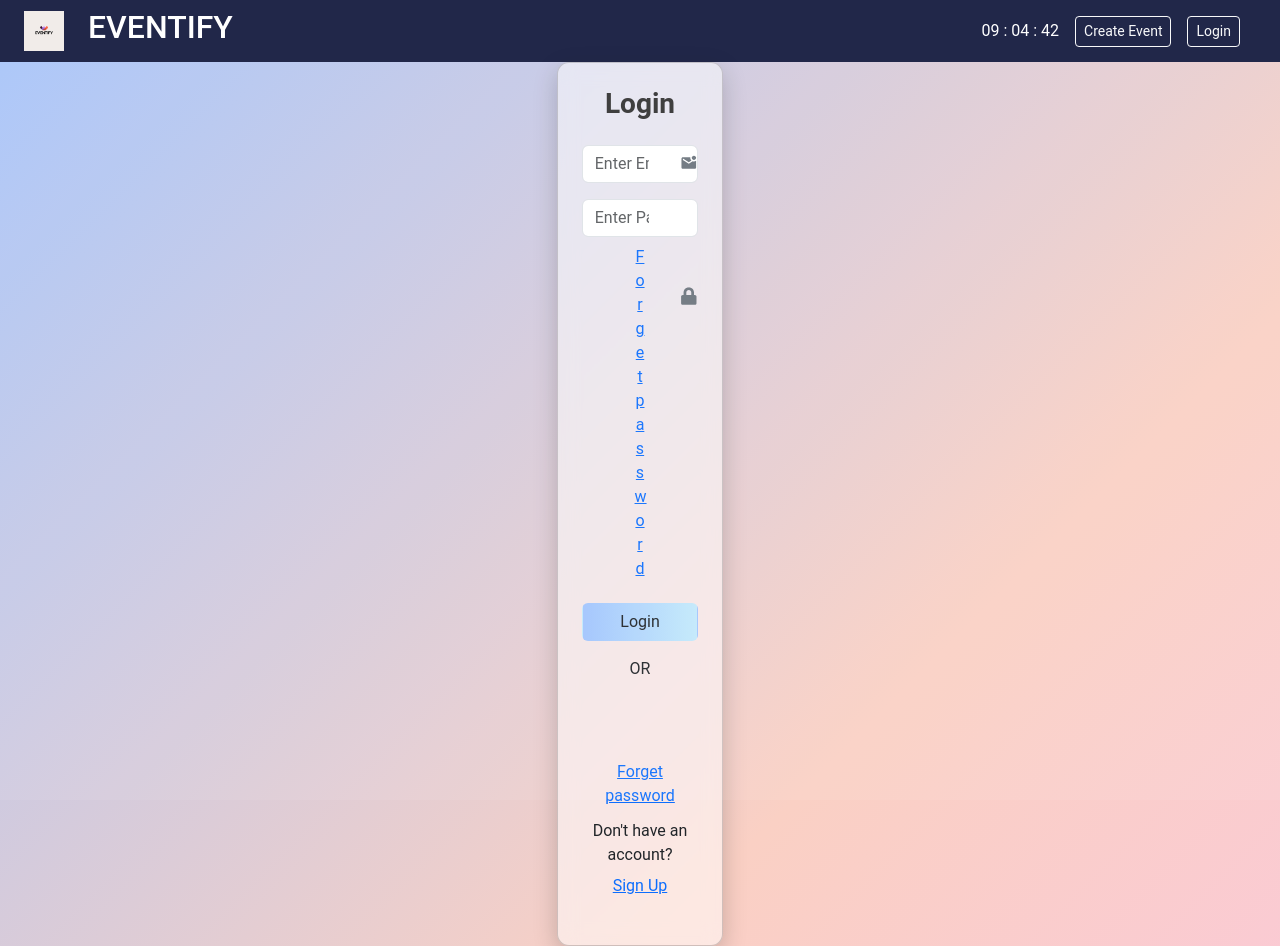
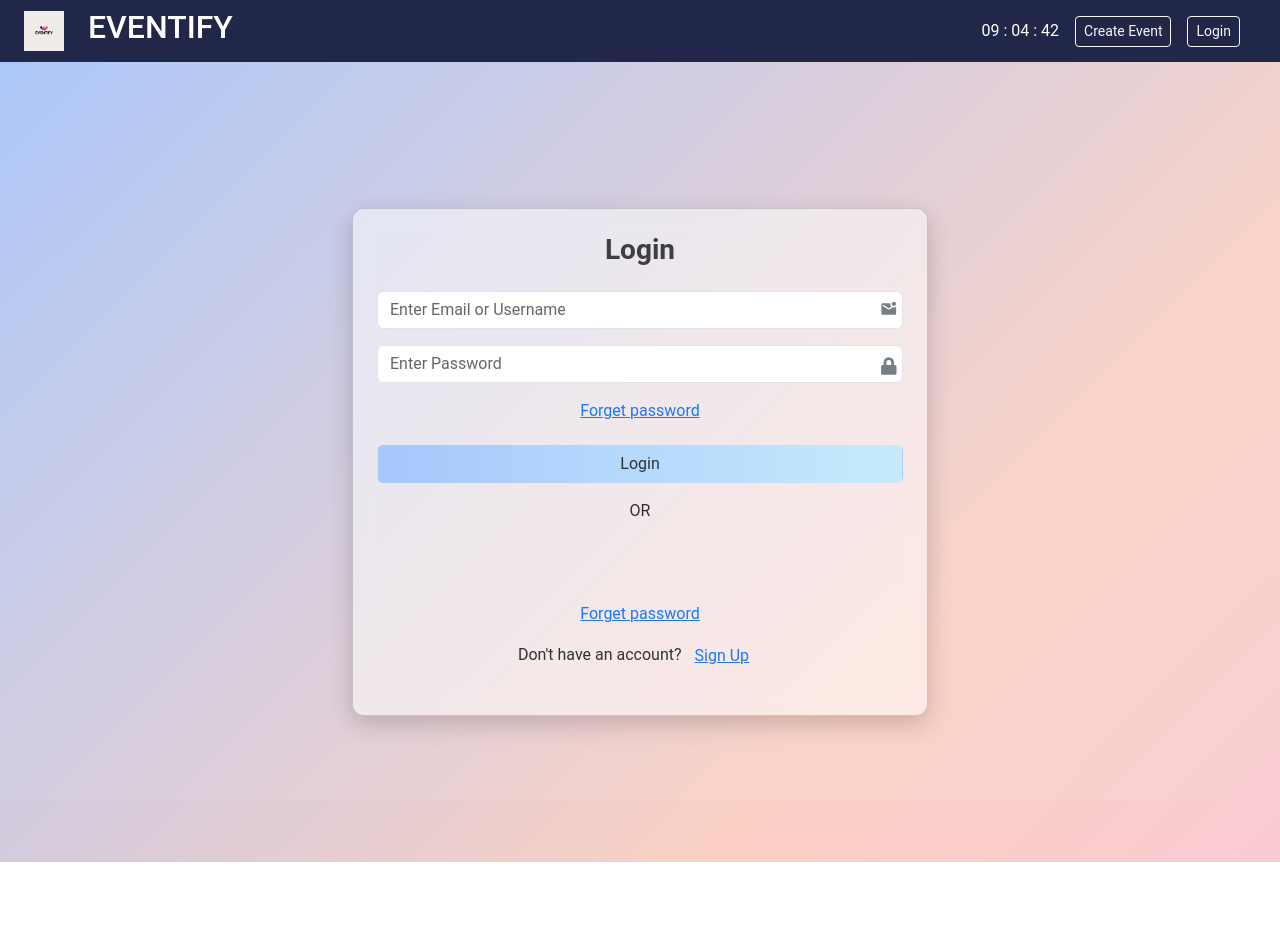
Before and after one commit to HassaanJaved-Git/Eventify, a React (Vite) app: page /login in a window 1280 px wide. After the commit the page ends 862 px from the top, so only its background shows below. Built offline with nearby package versions, Linux system fonts and the light colour scheme; no server answers.

Commit message:
form center aligned

```diff
--- a/src/Component/Login/Login.jsx
+++ b/src/Component/Login/Login.jsx
@@ -62,8 +62,8 @@ const Login = () => {
       <ToastContainer position="top-center" autoClose={3000} theme="colored" />
 
       <div className="signup-login-background">
-        <div className="container h-100 d-flex align-items-center justify-content-center">
-          <div className="card col-12 login-card p-4">
+        <div className="col-12 h-100 d-flex align-items-center justify-content-center">
+          <div className="card login-card p-4">
             <h2 className="text-center mb-4 login-title">Login</h2>
 
             <Formik initialValues={{ email: '', password: '' }} validationSchema={loginSchema} onSubmit={handleSubmit} >
--- a/src/Pages/CreateEventPage.jsx
+++ b/src/Pages/CreateEventPage.jsx
@@ -117,7 +117,7 @@ function CreateEventPage() {
   return (
     <>
     <ToastContainer position="top-center" autoClose={3000} theme="colored" />
-    <div className="container w-50">
+    <div className="m-auto w-50">
       <div className="row justify-content-center">
         <div className="col-12 col-lg-12">
           <div className="rounded-4 shadow p-4 p-md-5" style={{ backgroundColor: "rgba(11, 11, 11, 0.1)" }}>
@@ -232,18 +232,6 @@ function CreateEventPage() {
                     />
                   </div>
 
-                  {/* <div className="mb-4">
-                    <label className="form-label fw-bold">End Date</label>
-                    <input
-                      type="date"
-                      className="form-control"
-                      name="endDate"
-                      value={formData.endDate}
-                      onChange={handleChange}
-                      required
-                    />
-                  </div> */}
-
                   <div className="mb-4">
                     <label className="form-label fw-bold">End Time</label>
                     <input
@@ -312,7 +300,7 @@ function CreateEventPage() {
                       name="country"
                       value={formData.country}
                       onChange={handleChange}
-                      placeholder="e.g. India, USA"
+                      placeholder="e.g. Pakistan, USA"
                       required
                     />
                   </div>
```
